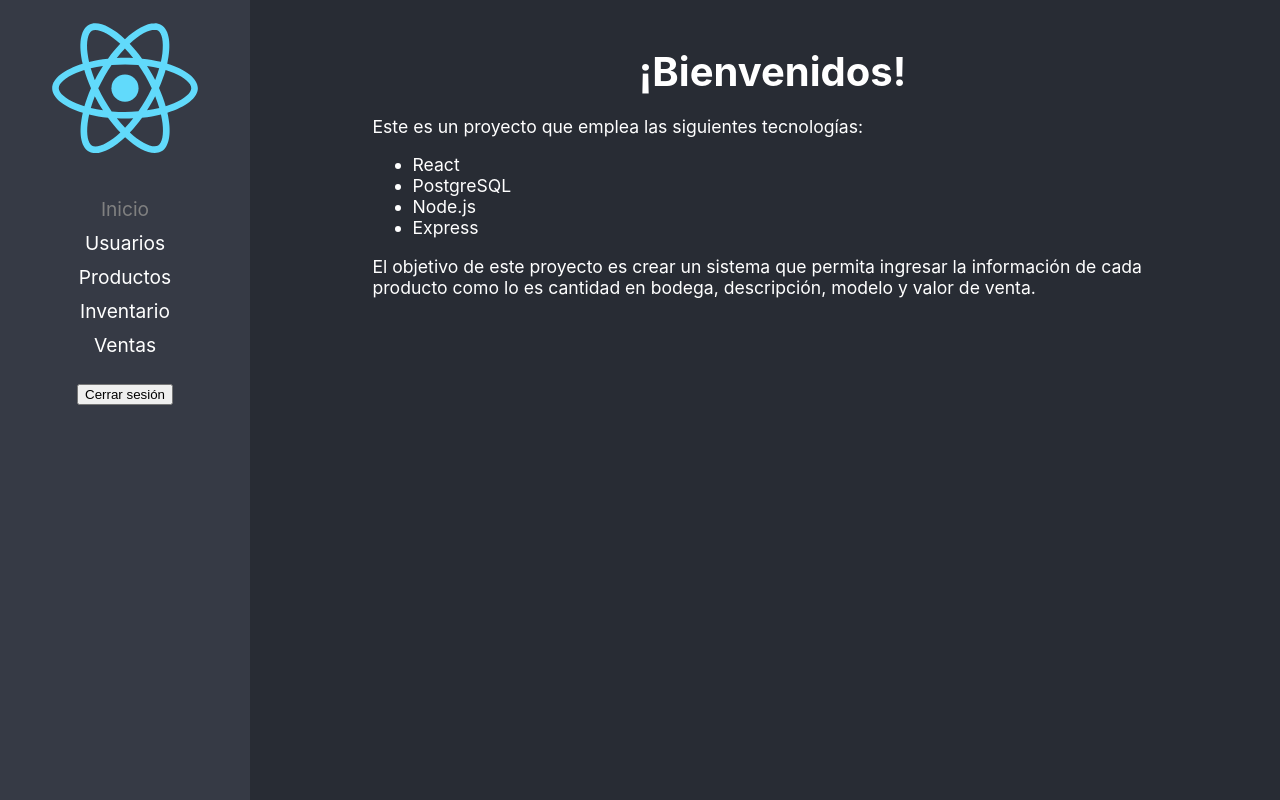
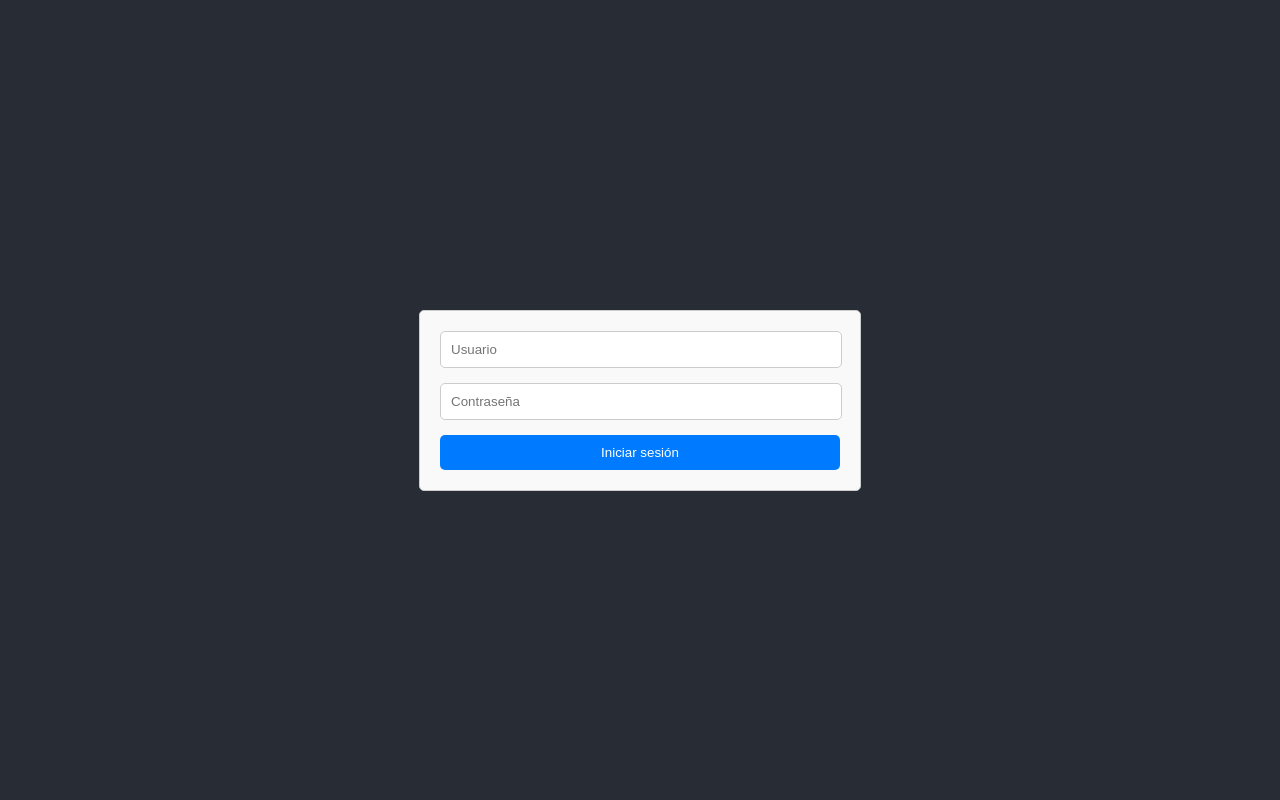
Before and after one commit to MarianaOrrego/equitel, a React (Create React App) app: page / in a window 1280 px wide. Built offline with nearby package versions, Linux system fonts and the light colour scheme.

Commit message:
Add js-cookie dependency and implement login functionality

```diff
--- a/package.json
+++ b/package.json
@@ -11,6 +11,7 @@
     "@types/react": "^18.2.55",
     "@types/react-dom": "^18.2.19",
     "axios": "^1.6.7",
+    "js-cookie": "^3.0.5",
     "react": "^18.2.0",
     "react-dom": "^18.2.0",
     "react-router-dom": "^6.22.0",
@@ -41,5 +42,8 @@
       "last 1 firefox version",
       "last 1 safari version"
     ]
+  },
+  "devDependencies": {
+    "@types/js-cookie": "^3.0.6"
   }
 }
--- a/src/App.tsx
+++ b/src/App.tsx
@@ -1,10 +1,19 @@
 import Login from "./auth/Login";
+import useAuth from "./hooks/useAuth";
 import { Navigation } from "./routes/Navigation";
 
 function App() {
-  const isLoggedIn = true;
+  const { isLoggedIn, userData, handleLoginSuccess, handleLogout } = useAuth();
 
-  return <>{isLoggedIn ? <Navigation /> : <Login />}</>;
+  return (
+    <>
+      {isLoggedIn ? (
+        <Navigation user={userData} onLogout={handleLogout} />
+      ) : (
+        <Login onLoginSuccess={handleLoginSuccess} />
+      )}
+    </>
+  );
 }
 
 export default App;
--- /dev/null
+++ b/src/api/login.ts
@@ -0,0 +1,9 @@
+import { api } from "./base.api";
+
+const endpoint = "login";
+
+export const login = {
+  findUser: function (user: { username: string; password: string;}) {
+    return api.post(endpoint, user);
+  }
+};
--- a/src/auth/Login.tsx
+++ b/src/auth/Login.tsx
@@ -1,16 +1,30 @@
-import React, { useState } from "react";
+import { useState } from "react";
+import { login } from "../api/login";
 import "../components/styles/login.css";
-// interface LoginProps {
-//   onLogin: (username: string, password: string) => void;
-// }
 
-const Login = () => {
+const Login = ({ onLoginSuccess }: { onLoginSuccess: (user: any) => void }) => {
   const [username, setUsername] = useState("");
   const [password, setPassword] = useState("");
 
+  const handleSubmit = async (e: { preventDefault: () => void }) => {
+    e.preventDefault();
+    try {
+      const response = await login.findUser({ username, password });
+
+      if (response.status === 200) {
+        console.log("Inicio de sesión exitoso");
+        onLoginSuccess(response.data.user);
+      } else {
+        console.log("Inicio de sesión fallido");
+      }
+    } catch (error) {
+      console.error("Error en inicio de sesión:", error);
+    }
+  };
+
   return (
     <div className="container">
-      <form className="form-container">
+      <form className="form-container" onSubmit={handleSubmit}>
         <div className="input-group">
           <input
             type="text"
--- /dev/null
+++ b/src/hooks/useAuth.ts
@@ -0,0 +1,35 @@
+import { useState, useEffect, SetStateAction } from "react";
+import {
+  getUserFromLocalStorage,
+  setUserInLocalStorage,
+  removeUserFromLocalStorage,
+} from "../utils/authUtils";
+
+const useAuth = () => {
+  const [isLoggedIn, setIsLoggedIn] = useState(false);
+  const [userData, setUserData] = useState({});
+
+  useEffect(() => {
+    const user = getUserFromLocalStorage();
+    if (user) {
+      setUserData(user);
+      setIsLoggedIn(true);
+    }
+  }, []);
+
+  const handleLoginSuccess = (user: SetStateAction<{}>) => {
+    setUserInLocalStorage(user);
+    setUserData(user);
+    setIsLoggedIn(true);
+  };
+
+  const handleLogout = () => {
+    removeUserFromLocalStorage();
+    setUserData({});
+    setIsLoggedIn(false);
+  };
+
+  return { isLoggedIn, userData, handleLoginSuccess, handleLogout };
+};
+
+export default useAuth;
--- a/src/routes/Navigation.tsx
+++ b/src/routes/Navigation.tsx
@@ -9,7 +9,26 @@ import {
 import logo from "../logo.svg";
 import { routes } from "./routes";
 
-export const Navigation = () => {
+export const Navigation = ({
+  user,
+  onLogout,
+}: {
+  user: any;
+  onLogout: () => void;
+}) => {
+  const handleLogout = () => {
+    onLogout();
+  };
+
+  const allowedRoutes = routes.filter((route) => {
+    if (user.rolId === 1) {
+      return true;
+    } else if (user.rolId === 2) {
+      return route.name === "Inicio" || route.name === "Ventas";
+    }
+    return false;
+  });
+
   return (
     <Suspense fallback={<span>Loading ...</span>}>
       <BrowserRouter>
@@ -17,7 +36,7 @@ export const Navigation = () => {
           <nav>
             <img src={logo} alt="React Logo" />
             <ul>
-              {routes.map(({ to, name }) => (
+              {allowedRoutes.map(({ to, name }) => (
                 <li key={to}>
                   <NavLink
                     to={to}
@@ -28,7 +47,7 @@ export const Navigation = () => {
                 </li>
               ))}
             </ul>
-            <button>Cerrar sesión</button>
+            <button onClick={handleLogout}>Cerrar sesión</button>
           </nav>
 
           <Routes>
--- /dev/null
+++ b/src/utils/authUtils.ts
@@ -0,0 +1,14 @@
+const USER_STORAGE_KEY = "user";
+
+export const getUserFromLocalStorage = () => {
+  const userString = localStorage.getItem(USER_STORAGE_KEY);
+  return userString ? JSON.parse(userString) : null;
+};
+
+export const setUserInLocalStorage = (user: any) => {
+  localStorage.setItem(USER_STORAGE_KEY, JSON.stringify(user));
+};
+
+export const removeUserFromLocalStorage = () => {
+  localStorage.removeItem(USER_STORAGE_KEY);
+};
```
Also changed, not shown: 1 other file (tests, documents, lock files or other folders).
